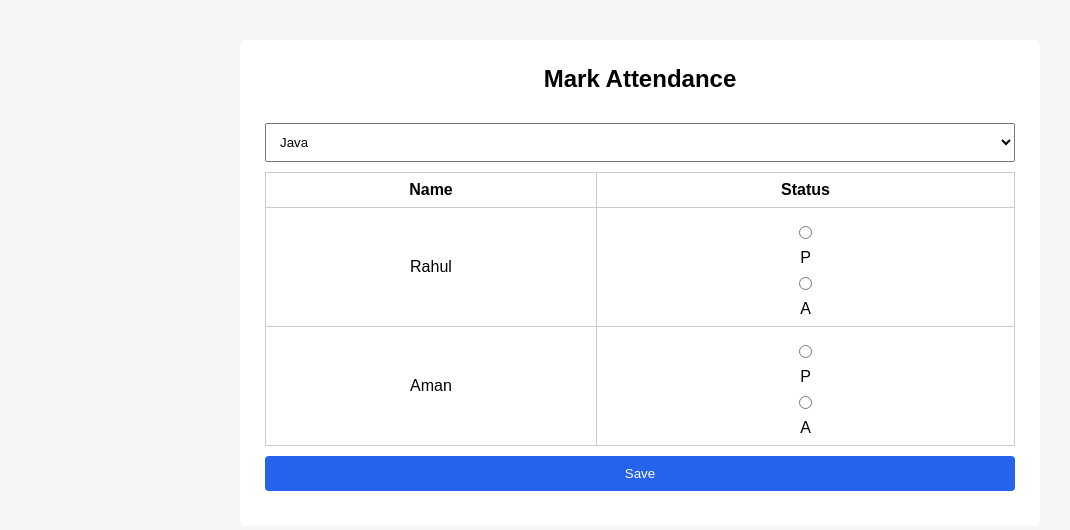
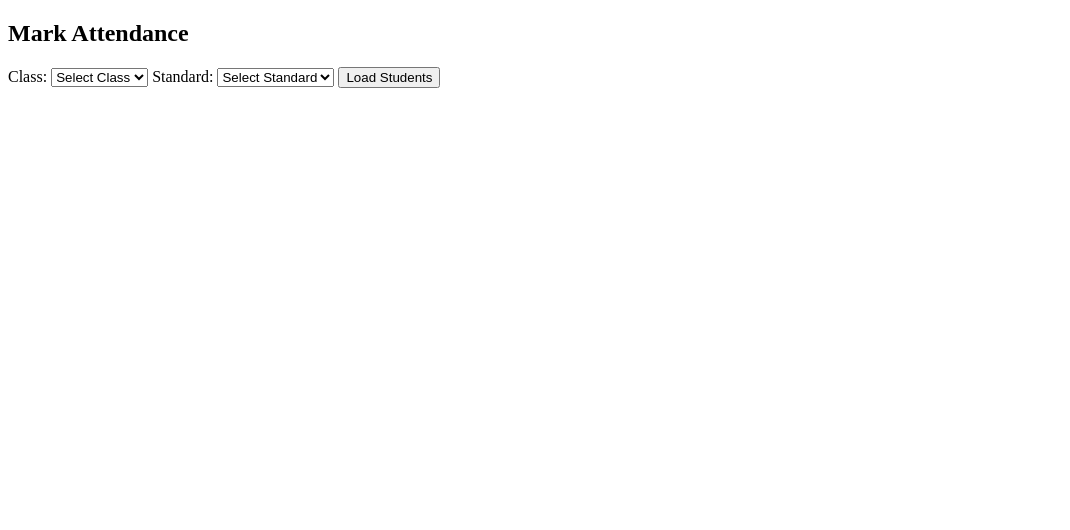
Before and after one commit to ShubhAm-2047-V/attendance-system, a Flask app: template templates/mark_attendance.html in a window 1280 px wide. Shown: the top 530 px of the page, without its empty margins (0-1070 px from the left). Run offline with Flask 3, Linux system fonts and the light colour scheme; the template is opened without the code that fills it, so the values that code supplies are empty.

Commit message:
Initial commit - attendance system

```diff
--- a/templates/mark_attendance.html
+++ b/templates/mark_attendance.html
@@ -2,39 +2,60 @@
 <html>
 <head>
     <title>Mark Attendance</title>
-    <link rel="stylesheet" href="{{ url_for('static', filename='style.css') }}">
 </head>
 <body>
 
-<div class="dashboard">
 <h2>Mark Attendance</h2>
+
 <form method="POST">
-        <select name="subject">
-            <option>Java</option>
-            <option>Python</option>
+    <label>Class:</label>
+    <select name="class" required>
+        <option value="">Select Class</option>
+        <option value="10">10</option>
+        <option value="11">11</option>
+        <option value="12">12</option>
     </select>
 
-        <table>
-            <tr><th>Name</th><th>Status</th></tr>
+    <label>Standard:</label>
+    <select name="standard" required>
+        <option value="">Select Standard</option>
+        <option value="A">A</option>
+        <option value="B">B</option>
+        <option value="C">C</option>
+    </select>
+
+    <button type="submit">Load Students</button>
+</form>
+
+<br>
+
+{% if students %}
+<form method="POST" action="/save_attendance">
+<table border="1" cellpadding="8">
     <tr>
-                <td>Rahul</td>
+        <th>Roll No</th>
+        <th>Name</th>
+        <th>Present</th>
+    </tr>
+
+    {% for student in students %}
+    <tr>
+        <td>{{ student.roll_no }}</td>
+        <td>{{ student.username }}</td>
         <td>
-                    <input type="radio" name="Rahul" value="Present" required> P
-                    <input type="radio" name="Rahul" value="Absent"> A
+            <input type="checkbox" name="present" value="{{ student.id }}">
         </td>
     </tr>
-            <tr>
-                <td>Aman</td>
-                <td>
-                    <input type="radio" name="Aman" value="Present" required> P
-                    <input type="radio" name="Aman" value="Absent"> A
-                </td>
-            </tr>
+    {% endfor %}
 </table>
 
-        <button type="submit">Save</button>
+<br>
+<button type="submit">Save Attendance</button>
 </form>
-</div>
+
+{% elif selected_class and selected_standard %}
+<p>No students found for this class and standard.</p>
+{% endif %}
 
 </body>
 </html>
```
Lines whose indentation alone changed are shown as unchanged.
